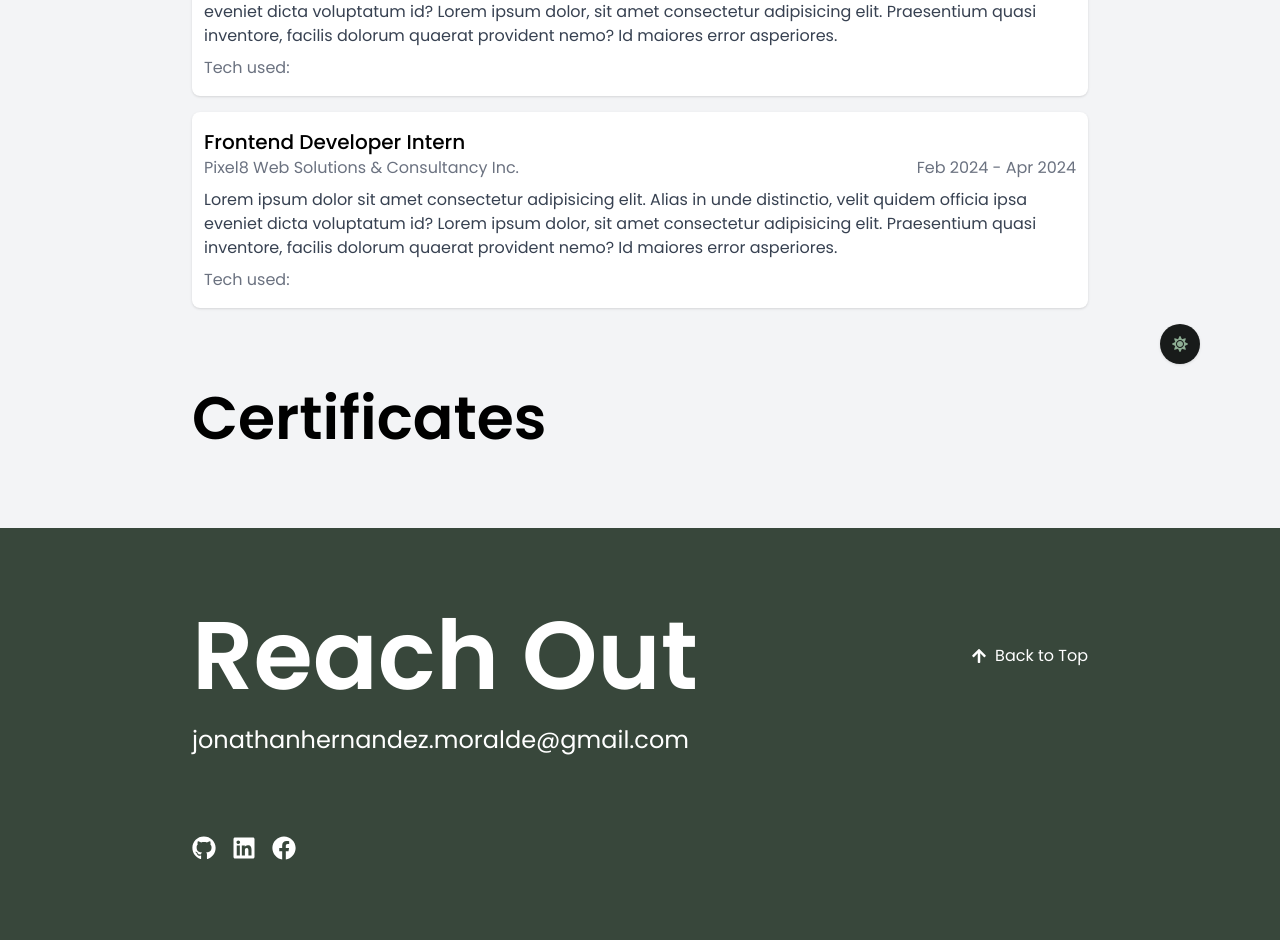
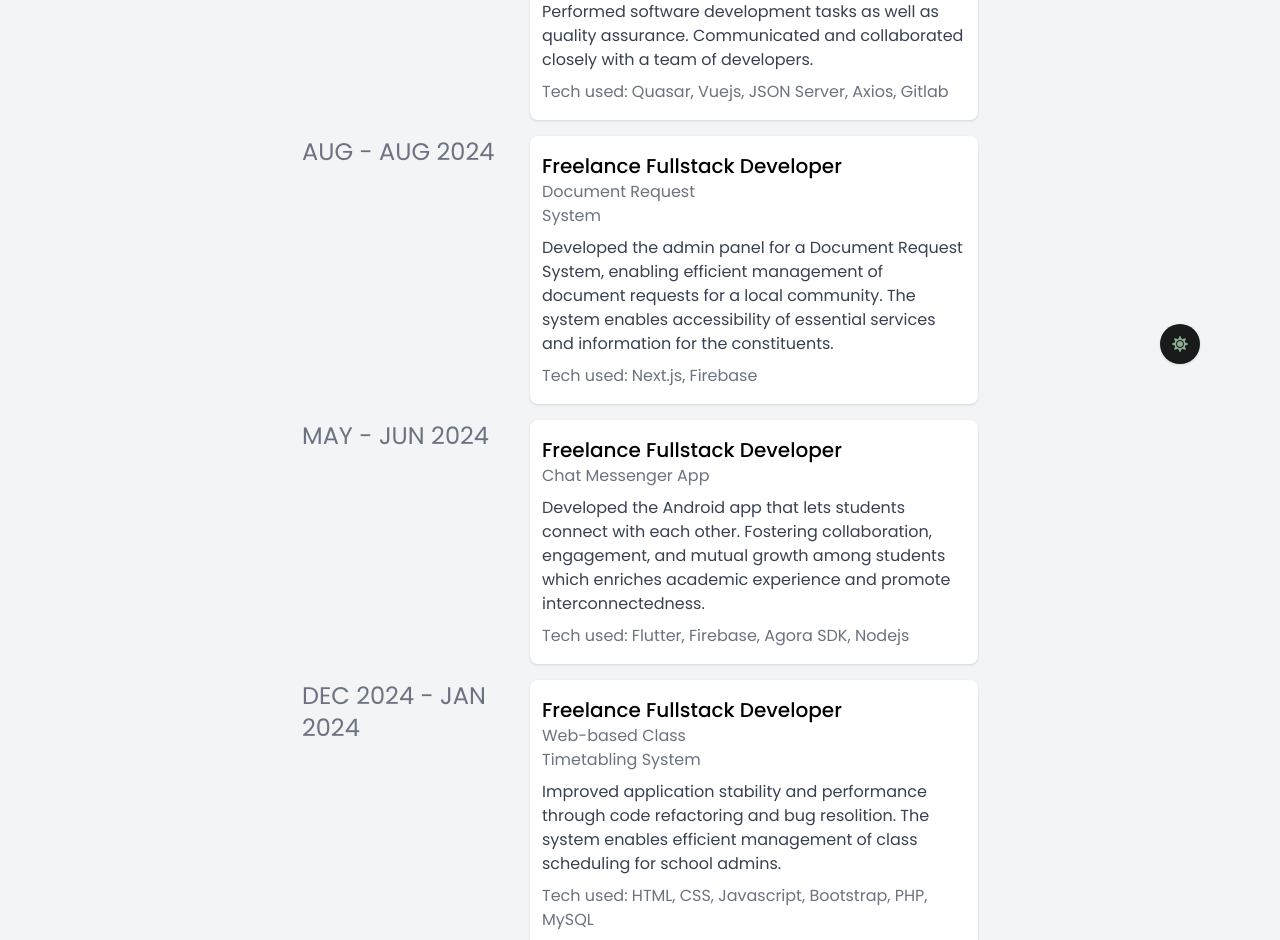
Before and after one commit to JonathanMoralde/portfolio-app, a Next.js app: page /experience in a window 1280 px wide. Shown: the part 388-1328 px from the top of the page. Built offline with nearby package versions, Linux system fonts and the light colour scheme; no server answers; the database is empty.

Commit message:
modified experience card ui

```diff
--- a/src/app/experience/experienceCard.tsx
+++ b/src/app/experience/experienceCard.tsx
@@ -1,27 +1,22 @@
 import React from "react";
+import { Experience } from "./page";
 
-type Props = {};
+type Props = { data: Experience };
 
 const ExperienceCard = (props: Props) => {
+  const { data } = props;
   return (
-    <div className="bg-white text-black  py-4 px-3 rounded-lg shadow dark:shadow-none">
-      <h3 className="md:text-lg lg:text-xl font-medium">
-        Frontend Developer Intern
-      </h3>
-      <div className="flex justify-between mb-2 text-gray-500">
-        <h5 className=" text-base w-1/2">
-          Pixel8 Web Solutions & Consultancy Inc.
-        </h5>
-        <p>Feb 2024 - Apr 2024</p>
+    <div className="flex flex-col md:flex-row w-full justify-center gap-1">
+      <div className="text-gray-500 uppercase w-1/4 md:text-xl lg:text-2xl">
+        <p className="">{data.date}</p>
       </div>
-      <p className="mb-2 text-gray-700">
-        Lorem ipsum dolor sit amet consectetur adipisicing elit. Alias in unde
-        distinctio, velit quidem officia ipsa eveniet dicta voluptatum id? Lorem
-        ipsum dolor, sit amet consectetur adipisicing elit. Praesentium quasi
-        inventore, facilis dolorum quaerat provident nemo? Id maiores error
-        asperiores.
-      </p>
-      <p className="text-gray-500">Tech used:</p>
+
+      <div className="bg-white text-black  py-4 px-3 rounded-lg shadow dark:shadow-none md:w-1/2">
+        <h3 className="md:text-lg lg:text-xl font-medium">{data.position}</h3>
+        <h5 className=" text-base w-1/2 text-gray-500 mb-2">{data.company}</h5>
+        <p className="mb-2 text-gray-700">{data.description}</p>
+        <p className="text-gray-500">Tech used: {data.tech}</p>
+      </div>
     </div>
   );
 };
--- a/src/app/experience/page.tsx
+++ b/src/app/experience/page.tsx
@@ -5,7 +5,67 @@ import SectionTitle from "@/components/sectionTitle/section_title";
 import React from "react";
 import ExperienceCard from "./experienceCard";
 
+export type Experience = {
+  position: string;
+  company: string;
+  date: string;
+  description: string;
+  tech: string;
+};
+
 const Experience = () => {
+  const experiences: Experience[] = [
+    {
+      position: "Frontend Developer Intern",
+      company: "Pixel8 Web Solutions & Consultancy Inc.",
+      date: "Feb - Apr 2024",
+      description:
+        "Performed software development tasks as well as quality assurance. Communicated and collaborated closely with a team of developers.",
+      tech: "Quasar, Vuejs, JSON Server, Axios, Gitlab",
+    },
+    {
+      position: "Freelance Fullstack Developer",
+      company: "Document Request System",
+      date: "Aug - Aug 2024",
+      description:
+        "Developed the admin panel for a Document Request System, enabling efficient management of document requests for a local community. The system enables accessibility of essential services and information for the constituents.",
+      // Implemented features such as resident and household management, blotter report tracking,  public announcements, electric bill posting, and PDF generation for official documents.
+      tech: "Next.js, Firebase",
+    },
+    {
+      position: "Freelance Fullstack Developer",
+      company: "Chat Messenger App",
+      date: "May - Jun 2024",
+      description:
+        "Developed the Android app that lets students connect with each other. Fostering collaboration, engagement, and mutual growth among students which enriches academic experience and promote interconnectedness.",
+      tech: "Flutter, Firebase, Agora SDK, Nodejs",
+    },
+    {
+      position: "Freelance Fullstack Developer",
+      company: "Web-based Class Timetabling System",
+      date: "Dec 2024 - Jan 2024",
+      description:
+        "Improved application stability and performance through code refactoring and bug resolition. The system enables efficient management of class scheduling for school admins.",
+      tech: "HTML, CSS, Javascript, Bootstrap, PHP, MySQL",
+    },
+    {
+      position: "Freelance Fullstack Developer",
+      company: "Home Service Locator App",
+      date: "Oct - Nov 2023",
+      description:
+        "Integrated firebase services in the system and other important features to ensure the application's functional suitability. This system enables accessibility and efficient communication between users and service providers.",
+      tech: "Nextjs, Flutter, Firebase, TailwindCSS",
+    },
+    {
+      position: "Freelance Fullstack Developer",
+      company: "Web-based Enrollment Management System",
+      date: "Sep - Sep 2023",
+      description:
+        "Developed the admin panel for an Enrollment Management System, enabling accessibility and efficient management of student enrollment as well as student data.",
+      tech: "HTML, CSS, Javascript, Bootstrap, PHP, MySQL",
+    },
+  ];
+
   return (
     <main className="min-h-screen">
       <Navbar />
@@ -16,8 +76,9 @@ const Experience = () => {
           <SectionTitle text="Experiences" className=" mb-4 lg:mb-10" />
         </article>
         <div className="flex flex-col gap-4">
-          <ExperienceCard />
-          <ExperienceCard />
+          {experiences.map((exp, index) => (
+            <ExperienceCard data={exp} key={index} />
+          ))}
         </div>
       </section>
 
--- a/src/components/projects/project_card.tsx
+++ b/src/components/projects/project_card.tsx
@@ -24,6 +24,8 @@ const ProjectCard = ({ data }: ProjectCardProps) => {
     MONGODB: "bg-lime-300",
     POSTGRESQL: "bg-blue-300",
     NEXTJS: "bg-slate-300",
+    QUASAR: "bg-violet-300",
+    VUEJS: "bg-green-200",
   };
 
   return (
@@ -49,7 +51,7 @@ const ProjectCard = ({ data }: ProjectCardProps) => {
           {data.stack.map((s, index) => {
             const className = `flex items-center me-2 lg:me-4 ${
               stackClassMap[s] || ""
-            } px-2 py-1 rounded-xl text-xs lg:text-sm`;
+            } px-2 py-1 rounded-xl text-xs lg:text-sm shadow dark:shadow-none`;
             return (
               <div key={index} className={className}>
                 <div className="h-1 w-1 rounded-full bg-gray-950  me-1"></div>
```
